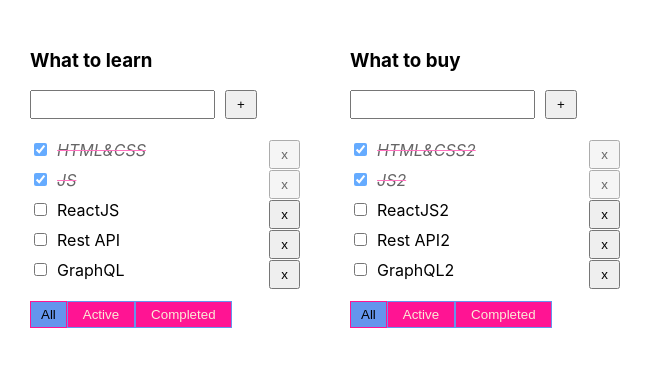
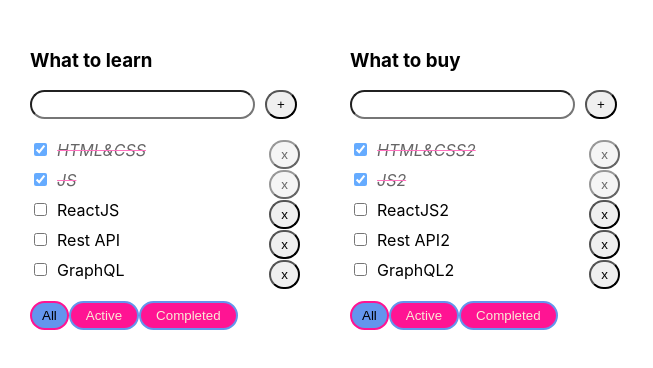
Before and after one commit to Alonasa/homeworks-rollback, a React (Create React App) app: page / in a window 1280 px wide. Shown: the top 368 px of the page, without its empty margins (0-653 px from the left). Built offline with nearby package versions, Linux system fonts and the light colour scheme.

Commit message:
add styles fix checkboxChange interface

```diff
--- a/src/App.tsx
+++ b/src/App.tsx
@@ -54,8 +54,9 @@ function App() {
 	setTasks({...tasks, [todolistId]: [task, ...tasks[todolistId]]})
   }
 
-  const checkboxChange = (id: string, status: boolean) => {
+  const checkboxChange = (id: string, status: boolean, todolistId: string) => {
 	//setTasks(tasks.map(t => t.id === id ? {...t, isDone: status} : t))
+
   }
 
   return (
--- a/src/Todolist.module.css
+++ b/src/Todolist.module.css
@@ -1,14 +1,24 @@
 input {
     margin-right: 10px;
+    border-radius: 50px;
+}
+
+input[type="text"] {
+    width: 225px;
+    box-sizing: border-box;
+    padding: 5px 15px;
 }
 
 button {
+    border-radius: 50px;
     float: right;
     padding: 5px 10px;
 }
 
 button:hover {
     filter: saturate(5);
+    color: deeppink;
+    border: 2px solid deeppink;
 }
 
 .todolist {
@@ -23,7 +33,6 @@ li {
 .todo__title {
     width: 270px;
     display: flex;
-    flex-wrap: wrap;
 }
 
 .error {
@@ -48,11 +57,15 @@ li {
 .filter {
     padding: 5px 15px;
     background-color: deeppink;
-    border: 1px solid cornflowerblue;
+    border: 2px solid cornflowerblue;
+    color: antiquewhite;
+}
+
+.filter:hover {
     color: antiquewhite;
 }
 
 .filter__active {
     background-color: cornflowerblue;
-    border: 1px solid deeppink;
+    border: 2px solid deeppink;
 }
--- a/src/Todolist.tsx
+++ b/src/Todolist.tsx
@@ -15,7 +15,7 @@ type PropsType = {
   removeTask: (taskId: string, todolistId: string) => void
   changeFilter: (todolistId: string, value: FilterValuesType) => void
   addTask: (title: string, todolistId: string) => void
-  checkboxChange: (id: string, status: boolean) => void
+  checkboxChange: (id: string, status: boolean, todolistId: string) => void
   filter: FilterValuesType
 }
 
@@ -51,8 +51,8 @@ export function Todolist(props: PropsType) {
 	}
   }
 
-  const checkboxChangeHandler = (id: string, status: boolean) => {
-	props.checkboxChange(id, status)
+  const checkboxChangeHandler = (id: string, status: boolean, todolistId: string) => {
+	props.checkboxChange(id, status, todolistId)
   }
 
   const activeFilterHandler = (filter: FilterValuesType) => {
@@ -68,7 +68,7 @@ export function Todolist(props: PropsType) {
 	<div className={styles.todo__title}>
 	  <input value={title} onChange={onChangeHandler}
 			 onKeyPress={onKeypressHandler}
-			 className={error ? styles.error : ''}/>
+			 className={error ? styles.error : ''} type={'text'}/>
 	  <button onClick={()=>addTaskHandler(props.todolistId)}>+</button>
 	  {error &&
       <span className={styles.error__message}>***Title is required</span>}
@@ -78,7 +78,7 @@ export function Todolist(props: PropsType) {
 		props.tasks.map(t => <li key={t.id}
 								 className={t.isDone ? styles.task__done : ''}>
 		  <input type="checkbox" checked={t.isDone}
-				 onChange={(e: ChangeEvent<HTMLInputElement>) => checkboxChangeHandler(t.id, e.currentTarget.checked)}/>
+				 onChange={(e: ChangeEvent<HTMLInputElement>) => checkboxChangeHandler(t.id, e.currentTarget.checked, props.todolistId)}/>
 		  <span>{t.title}</span>
 		  <button onClick={() => onClickHandler(t.id, props.todolistId)}>x
 		  </button>
```
